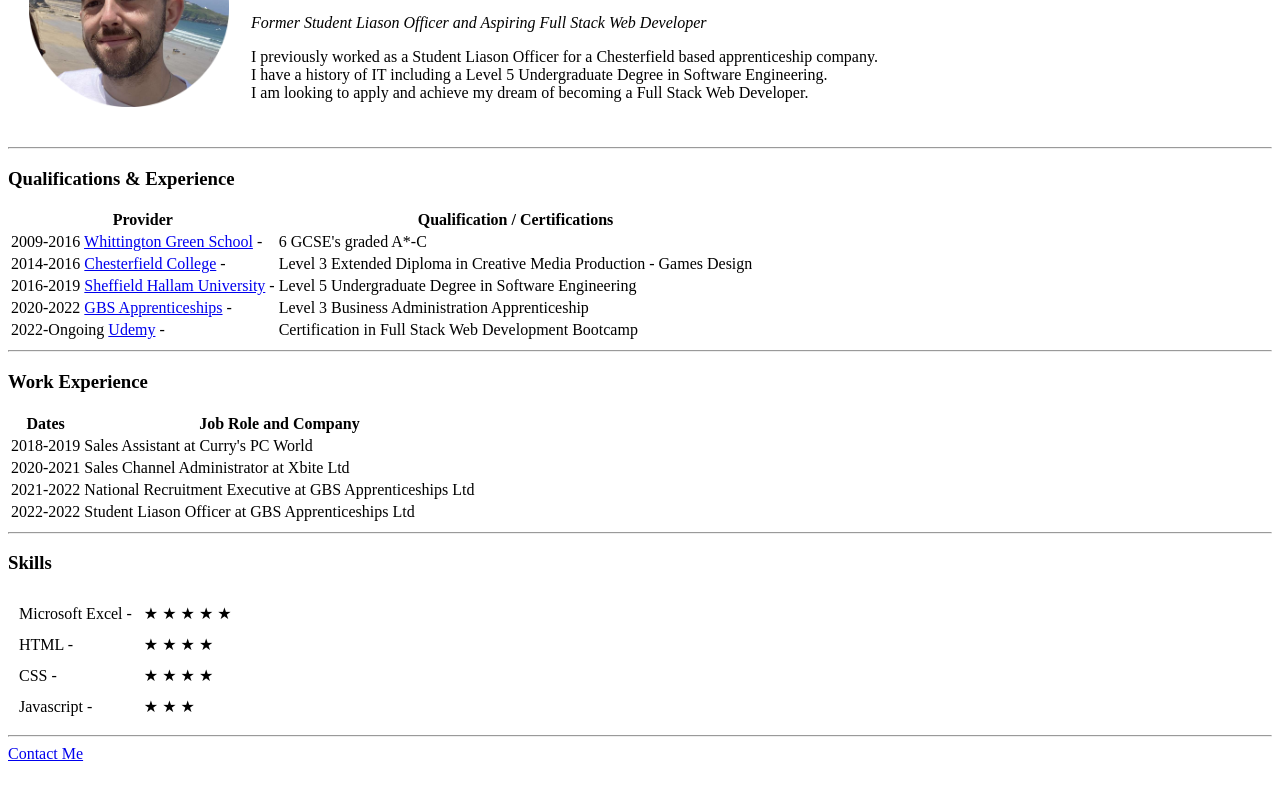
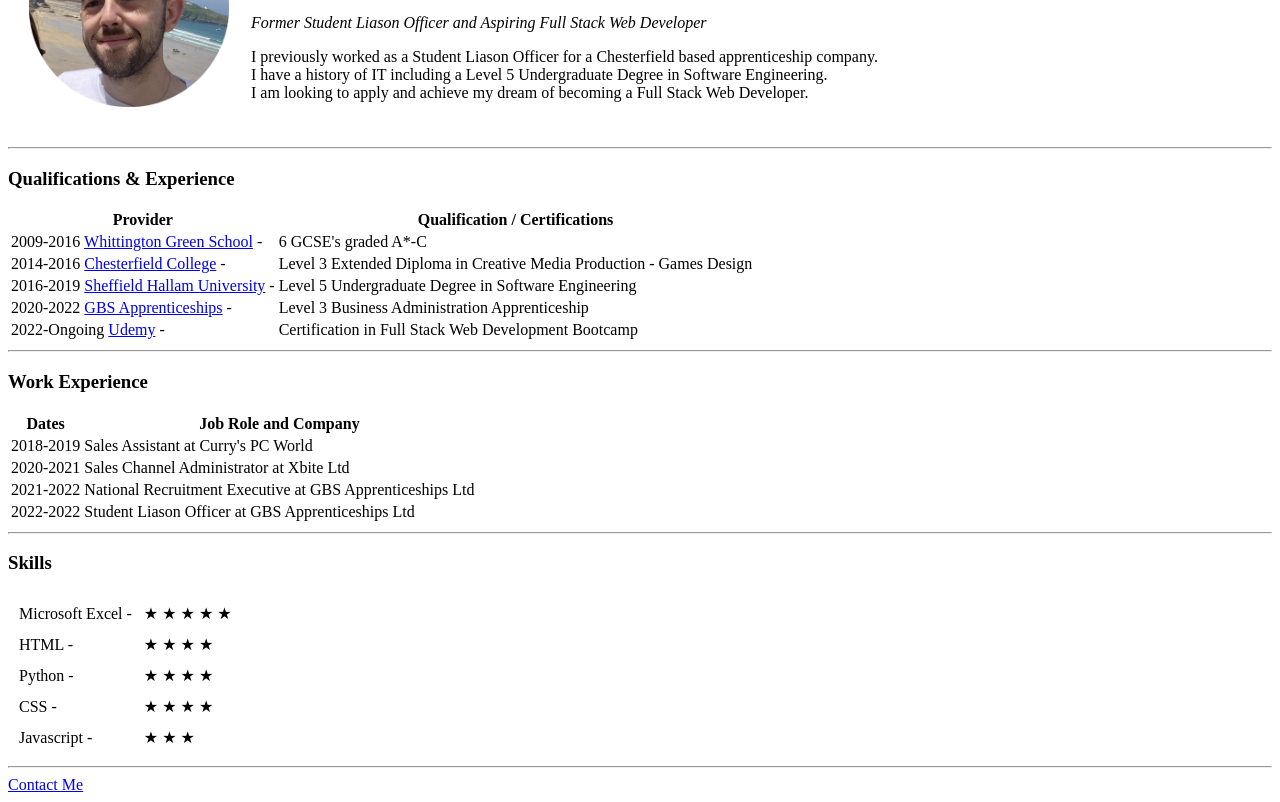
Before and after one commit to Ade0097/CV, a plain HTML site: page index.html in a window 1280 px wide. Shown: the part 129-931 px from the top of the page. Before the commit the page ends 900 px from the top, so only its background shows below. Drawn offline with Linux system fonts and the light colour scheme.

Commit message:
Adding Python to known languages

```diff
--- a/index.html
+++ b/index.html
@@ -108,6 +108,14 @@
     &#9733 &#9733 &#9733 &#9733;
   </td>
 </tr>
+ <tr>
+  <td>
+      Python -
+   </td>
+   <td>
+     &#9733 &#9733 &#9733 &#9733;
+   </td>
+  </tr>
 <tr>
   <td>
     CSS -
```
